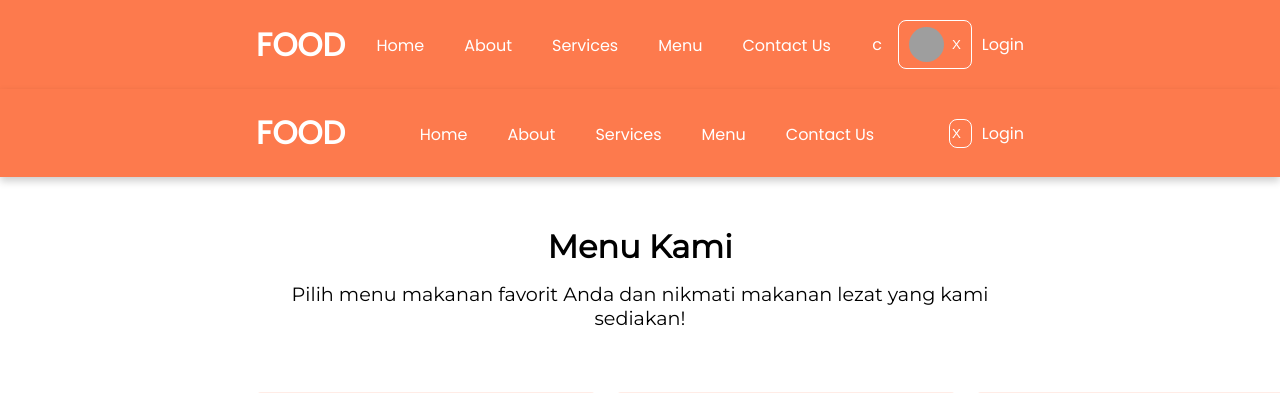
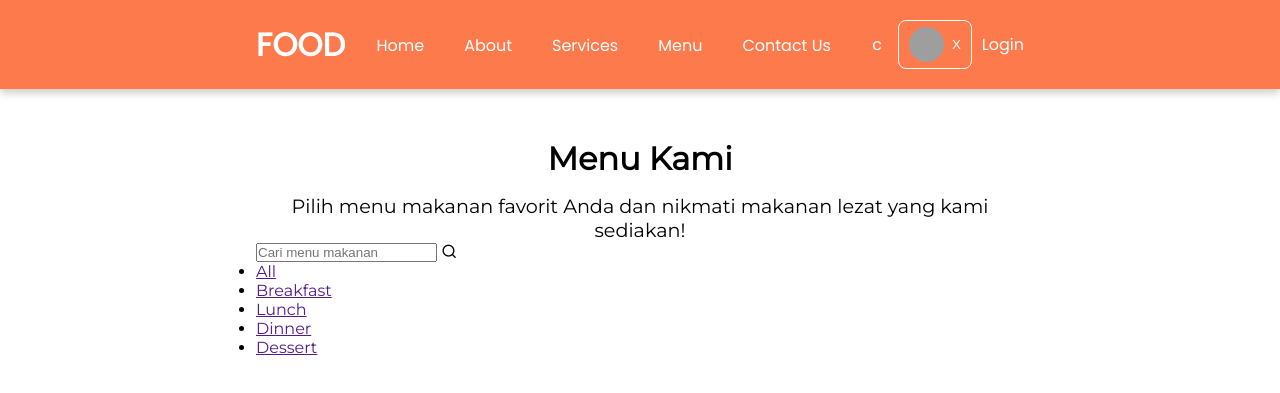
Before and after one commit to aufaramdhn/pw2024_tubes_233040028, a PHP site: page /index.php?page=menu in a window 1280 px wide; the page is wider, and only the part inside the window is pictured. Shown: the top 393 px of that part. Run offline with PHP 8.4, Linux system fonts and the light colour scheme; grey boxes are pictures that could not be loaded.

Commit message:
create layout menu

```diff
--- a/view/menu.php
+++ b/view/menu.php
@@ -1,51 +1,21 @@
-<!DOCTYPE html>
-<html lang="en">
-
-<head>
-    <meta charset="UTF-8">
-    <meta name="viewport" content="width=device-width, initial-scale=1.0">
-    <title>Document</title>
-    <link rel="stylesheet" href="../assets/css/style.css">
-</head>
-
-<body>
-    <header class="header-nav">
-        <div class="container">
-            <div class="logo">
-                <h1>FOOD</h1>
-            </div>
-            <nav>
-                <ul>
-                    <li><a href="">Home</a></li>
-                    <li><a href="">About</a></li>
-                    <li><a href="">Services</a></li>
-                    <li><a href="">Menu</a></li>
-                    <li><a href="">Contact Us</a></li>
-                </ul>
-            </nav>
-            <div class="profile">
-                <div class="toggle-dropdown">
-                    <button>X</button>
-                </div>
-                <?php if (isset($_SESSION['login'])) :  ?>
-                    <div class="dropdown">
-                        <div class="dropdown-content">
-                            <a href="">Logout</a>
-                            <a href="">Logout</a>
-                            <a href="">Logout</a>
-                            </ul>
-                        </div>
-                    </div>
-                <?php else : ?>
-                    <a href="auth/login.php">Login</a>
-                <?php endif ?>
-            </div>
-        </div>
-    </header>
 <section id="menu" class="container">
     <div class="header-text">
         <h1>Menu Kami</h1>
         <p>Pilih menu makanan favorit Anda dan nikmati makanan lezat yang kami sediakan!</p>
+    </div>
+    <div class="search-menu">
+        <input id="search" type="text" placeholder="Cari menu makanan">
+        <label for="search"><i class="ri-search-line"></i></label>
+        <button><i class="ri-filter-line"></i></button>
+        <div class="filter">
+            <ul>
+                <li><a href="">All</a></li>
+                <li><a href="">Breakfast</a></li>
+                <li><a href="">Lunch</a></li>
+                <li><a href="">Dinner</a></li>
+                <li><a href="">Dessert</a></li>
+            </ul>
+        </div>
     </div>
     <div class="wrap-menu">
         <div class="card">
@@ -90,6 +60,3 @@
         </div>
     </div>
 </section>
-</body>
-
-</html>
```
Lines whose indentation alone changed are shown as unchanged.
